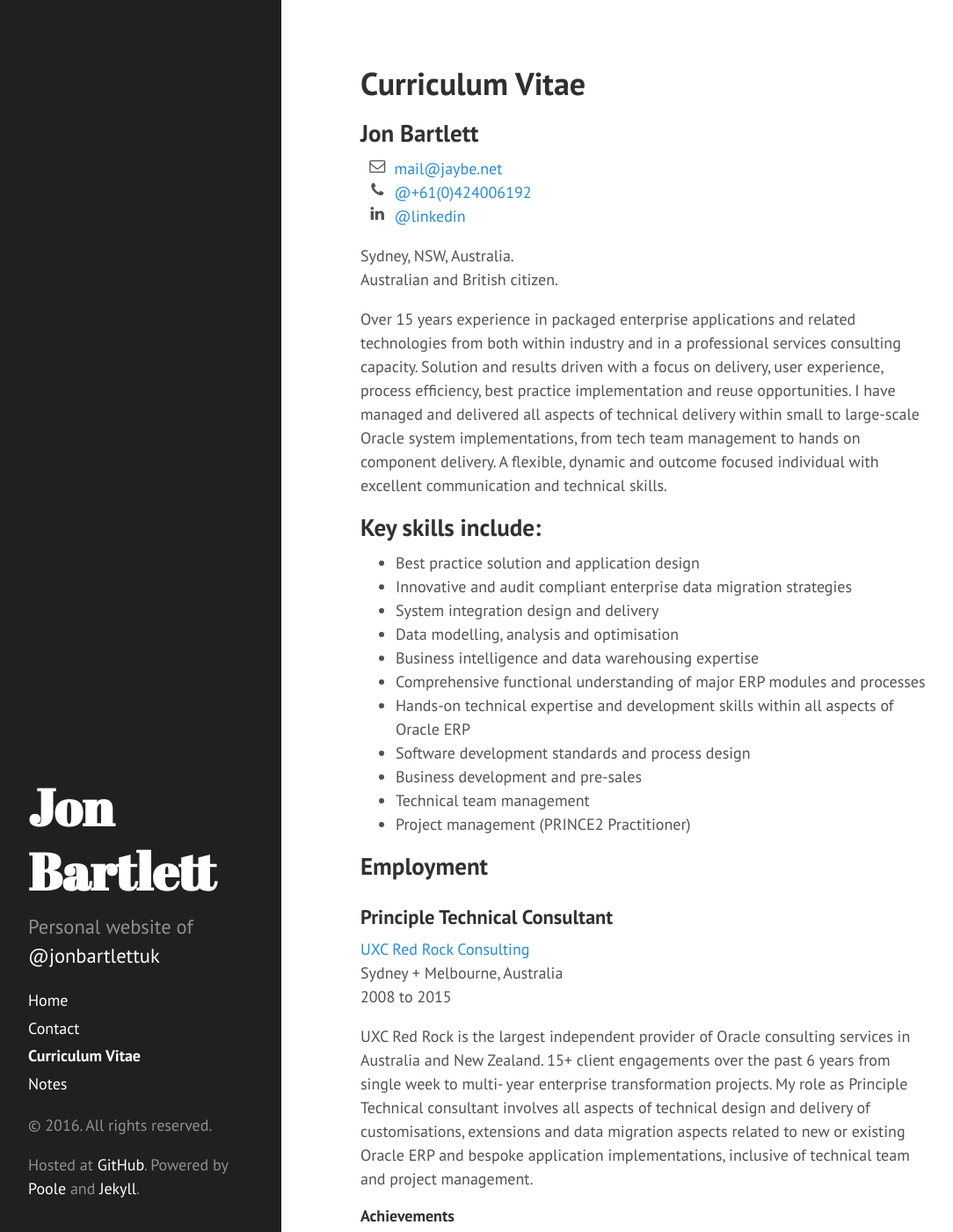
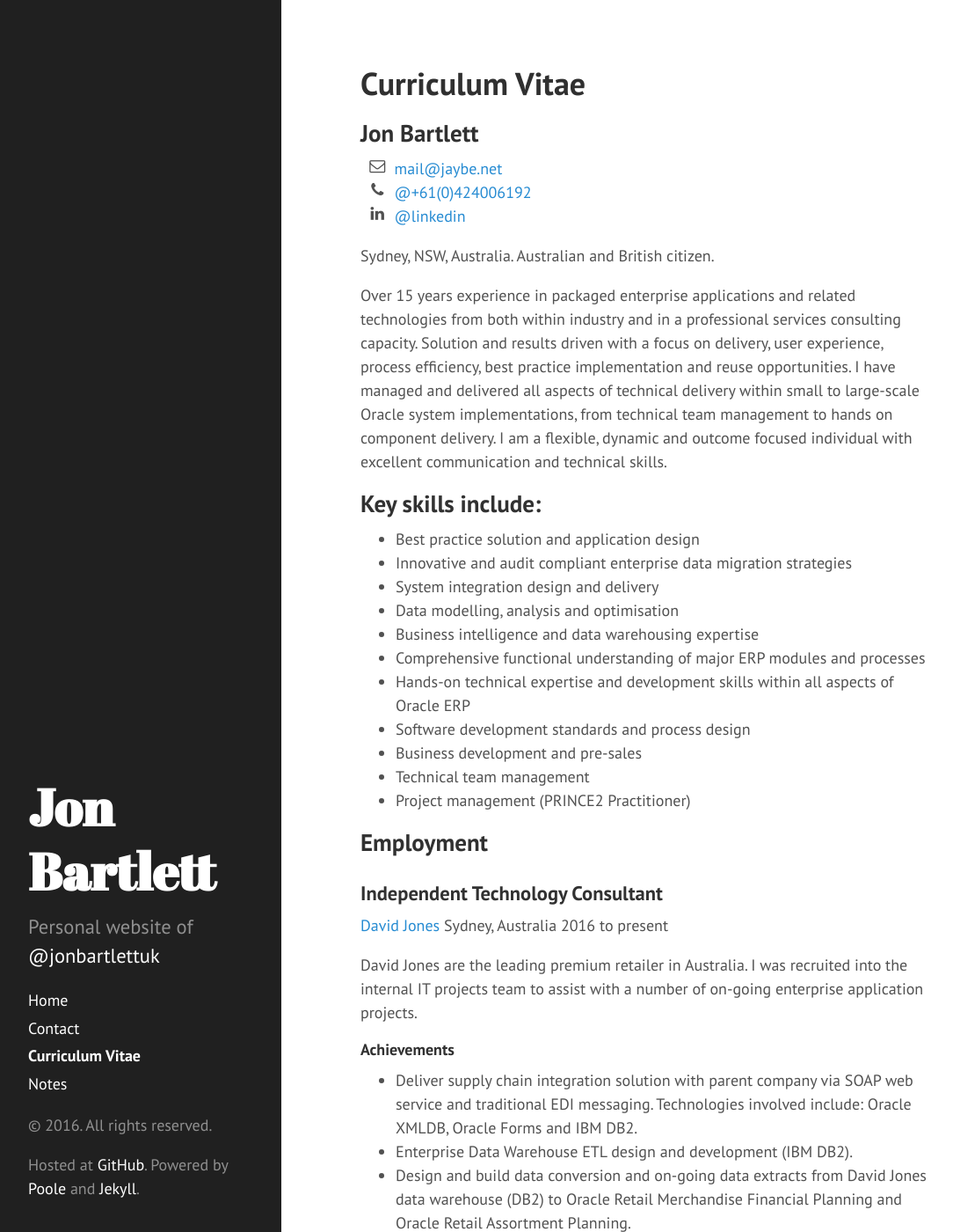
Before and after one commit to jonbartlett/jonbartlett.github.io, a Jekyll site: the page built from cv.md, in a window 1280 px wide and 1400 px high. Shown: the whole window at 88% size, without its empty margins (4-1088 px from the left). Built offline with Jekyll 4.4.1, drawn with Linux system fonts in a browser that asks for light colours; Markdown is read by kramdown in place of the engine named in the settings; some of the changed text lies outside the part shown.

Commit message:
update latest employment plus a few tweaks

```diff
--- a/cv.md
+++ b/cv.md
@@ -14,7 +14,7 @@ Sydney, NSW, Australia.
 Australian and British citizen.
 
 
-Over 15 years experience in packaged enterprise applications and related technologies from both within industry and in a professional services consulting capacity. Solution and results driven with a focus on delivery, user experience, process efficiency, best practice implementation and reuse opportunities. I have managed and delivered all aspects of technical delivery within small to large-scale Oracle system implementations, from tech team management to hands on component delivery. A flexible, dynamic and outcome focused individual with excellent communication and technical skills.
+Over 15 years experience in packaged enterprise applications and related technologies from both within industry and in a professional services consulting capacity. Solution and results driven with a focus on delivery, user experience, process efficiency, best practice implementation and reuse opportunities. I have managed and delivered all aspects of technical delivery within small to large-scale Oracle system implementations, from technical team management to hands on component delivery. I am a flexible, dynamic and outcome focused individual with excellent communication and technical skills.
 
 ##Key skills include:
 * Best practice solution and application design
@@ -32,7 +32,19 @@ Over 15 years experience in packaged enterprise applications and related technol
 
 ## Employment
 
-### Principle Technical Consultant
+### Independent Technology Consultant
+[David Jones](http://www.davidjones.com.au)
+Sydney, Australia
+2016 to present
+
+David Jones are the leading premium retailer in Australia. I was recruited into the internal IT projects team to assist with a number of on-going enterprise application projects.
+
+#### Achievements
+* Deliver supply chain integration solution with parent company via SOAP web service and traditional EDI messaging. Technologies involved include: Oracle XMLDB, Oracle Forms and IBM DB2.
+* Enterprise Data Warehouse ETL design and development (IBM DB2).
+* Design and build data conversion and on-going data extracts from David Jones data warehouse (DB2) to Oracle Retail Merchandise Financial Planning and Oracle Retail Assortment Planning.
+
+### Principle Technology Consultant
 [UXC Red Rock Consulting](http://www.uxcredrock.com)
 Sydney + Melbourne, Australia
 2008 to 2015
@@ -41,12 +53,12 @@ UXC Red Rock is the largest independent provider of Oracle consulting services i
 
 #### Achievements
 * Technical lead on Oracle ERP implementation at Victorian water utility as part of enterprise transformation program. Responsible for delivery of all technical customisation and data migration activities. Extensive liaison with design authority and functional team. Designed and implemented development process and standards. Managed team of 10 at peak of build phase. Actively involved in data migration and build components.
-* Oracle ERP implementation for Sydney based oil and gas company. Technical lead role involved recruiting and mentoring technical team members, managing delivery of customisations and data migration components through the development life cycle. Designed, managed and successfully executed an extensive data migration project. Provided technical input into BI solution over ERP database.
+* Oracle ERP implementation for Sydney based oil and gas company. Technical lead role involved recruiting and mentoring technical team members, managing delivery of customisations and data migration components throughout the development life cycle. Designed, managed and successfully executed an extensive data migration project involving multiple source systems and complex mapping logic. Provided technical input into BI solution over ERP database.
 * Oracle ERP design project for Australia wide construction company. Technical lead in design phase. Involved extensive liaison with functional team to design and scope customisation requirements. Implemented development standards and procedures including the use of source control and application life cycle management tool for use with off-shore team.
 * Custom application design and delivery.
 * BI and transactional report design and delivery.
 * Provision of internal training and knowledge sharing around new tools, development standards, source control best practices.
-* Many other client engagements of various degrees of complexity
+* Many other client engagements of various degrees of complexity.
 
 ### Senior Technical Consultant
 [Patech Solutions Limited](http://www.patech-solutions.com)
@@ -87,7 +99,7 @@ Data warehouse project on Oracle with Business Objects.
 ## Technology and Applications Expertise
 * *Oracle ERP Modules*: Technical and functional expertise in General Ledger, Procure to Pay, Order to Cash, Human Capital Management + Payroll, Inventory Management.
 * *Languages*: PL/SQL, Java, SQL, Ruby, C, HTML5, CSS3, Javascript, XSLT.
-* *Technologies*: OracleDB, J2EE, JSP, JDBC, Oracle Service Bus, Oracle ADF BC, SOAP, REST.
+* *Technologies*: OracleDB, IBM DB2, J2EE, JSP, JDBC, Oracle Service Bus, Oracle ADF BC, SOAP, REST.
 * *Products*: Oracle BI Publisher, Oracle Forms + Reports, Oracle Workflow, Oracle JDeveloper IDE, Oracle Discoverer, OA Framework, SQL Loader, SQL Developer, TOAD, Oracle Data Modeller, CUSTOM Library, ADI, Virtual Box, Sub Version, SOAPUI, GIT, VIM, Bash.
 * *Operating Systems*: Linux, OSX, Windows
 
```
